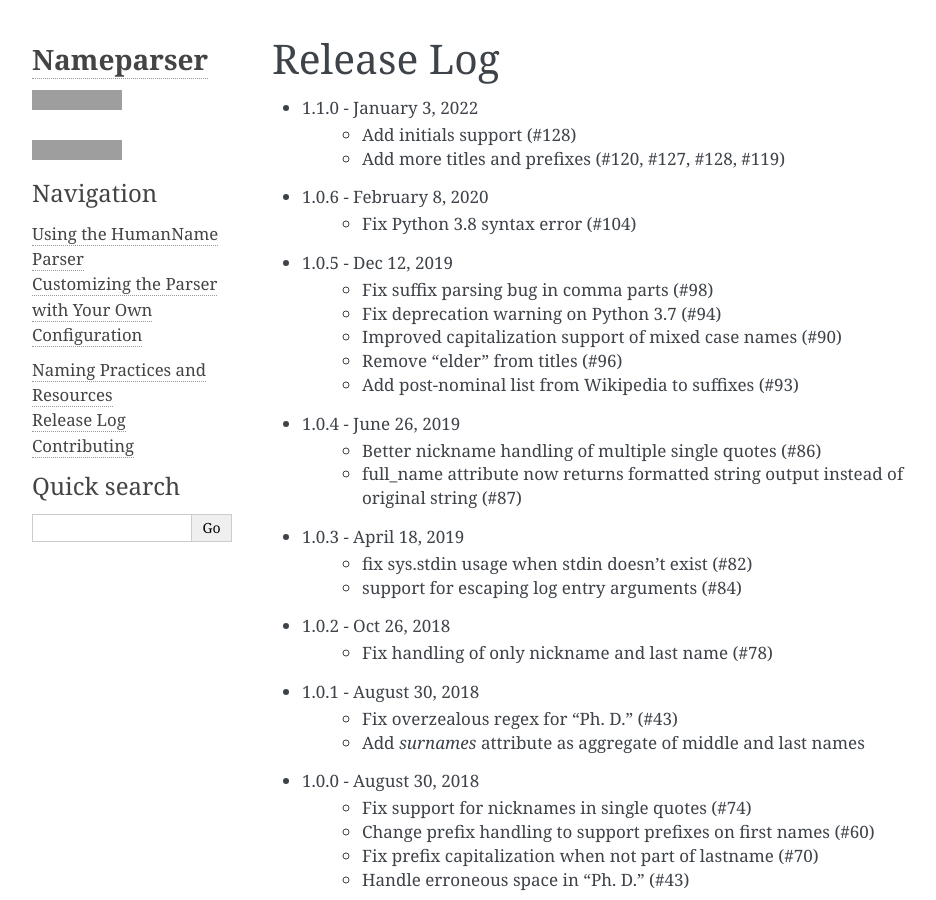
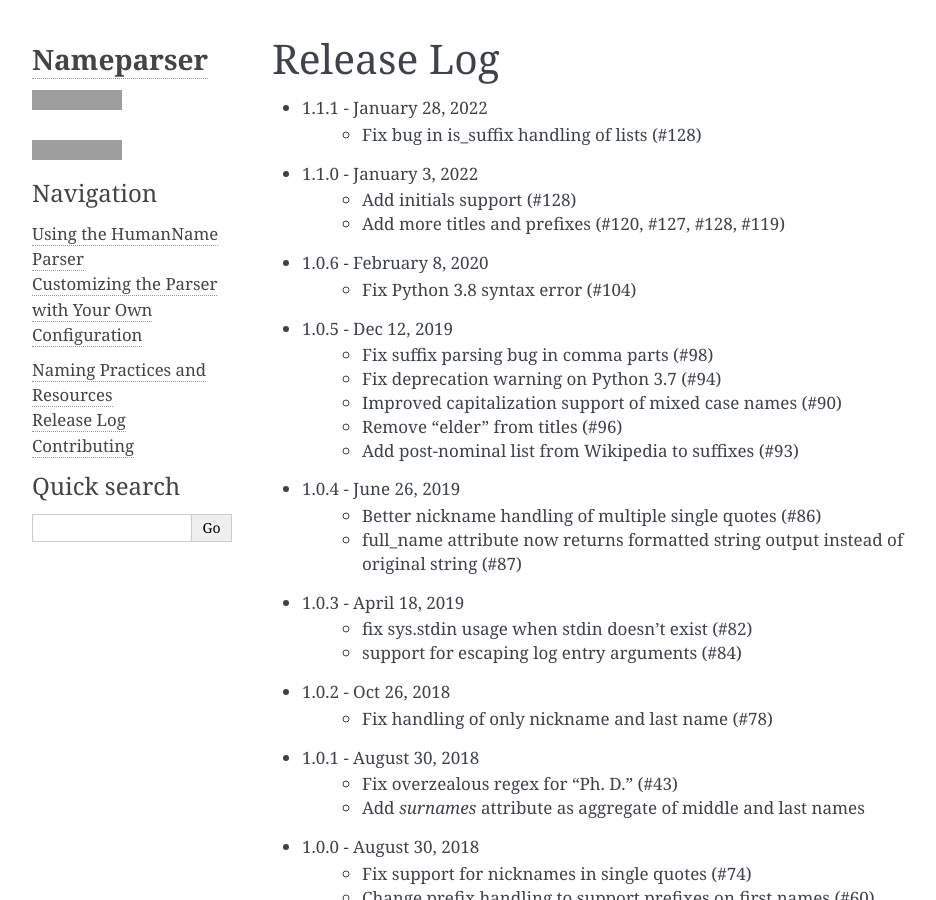
Before and after one commit to derek73/python-nameparser, a Sphinx documentation site: the page built from docs/release_log.rst, in a window 1280 px wide and 900 px high, cut to the strip 0-900 px from the top of the window. Shown: the whole strip, without its empty margins (148-1084 px from the left). Built offline with Sphinx 7.4.7, drawn with Linux system fonts in a browser that asks for light colours; pages that are not in the unit, such as notebooks, are missing from menus; grey boxes are pictures that could not be loaded.

Commit message:
version 1.1.1

```diff
--- a/docs/release_log.rst
+++ b/docs/release_log.rst
@@ -1,5 +1,7 @@
 Release Log
 ===========
+* 1.1.1 - January 28, 2022
+    - Fix bug in is_suffix handling of lists (#128)
 * 1.1.0 - January 3, 2022
     - Add initials support (#128)
     - Add more titles and prefixes (#120, #127, #128, #119)
--- a/nameparser/__init__.py
+++ b/nameparser/__init__.py
@@ -1,4 +1,4 @@
-VERSION = (1, 1, 0)
+VERSION = (1, 1, 1)
 __version__ = '.'.join(map(str, VERSION))
 __author__ = "Derek Gulbranson"
 __author_email__ = 'derek73@gmail.com'
```
